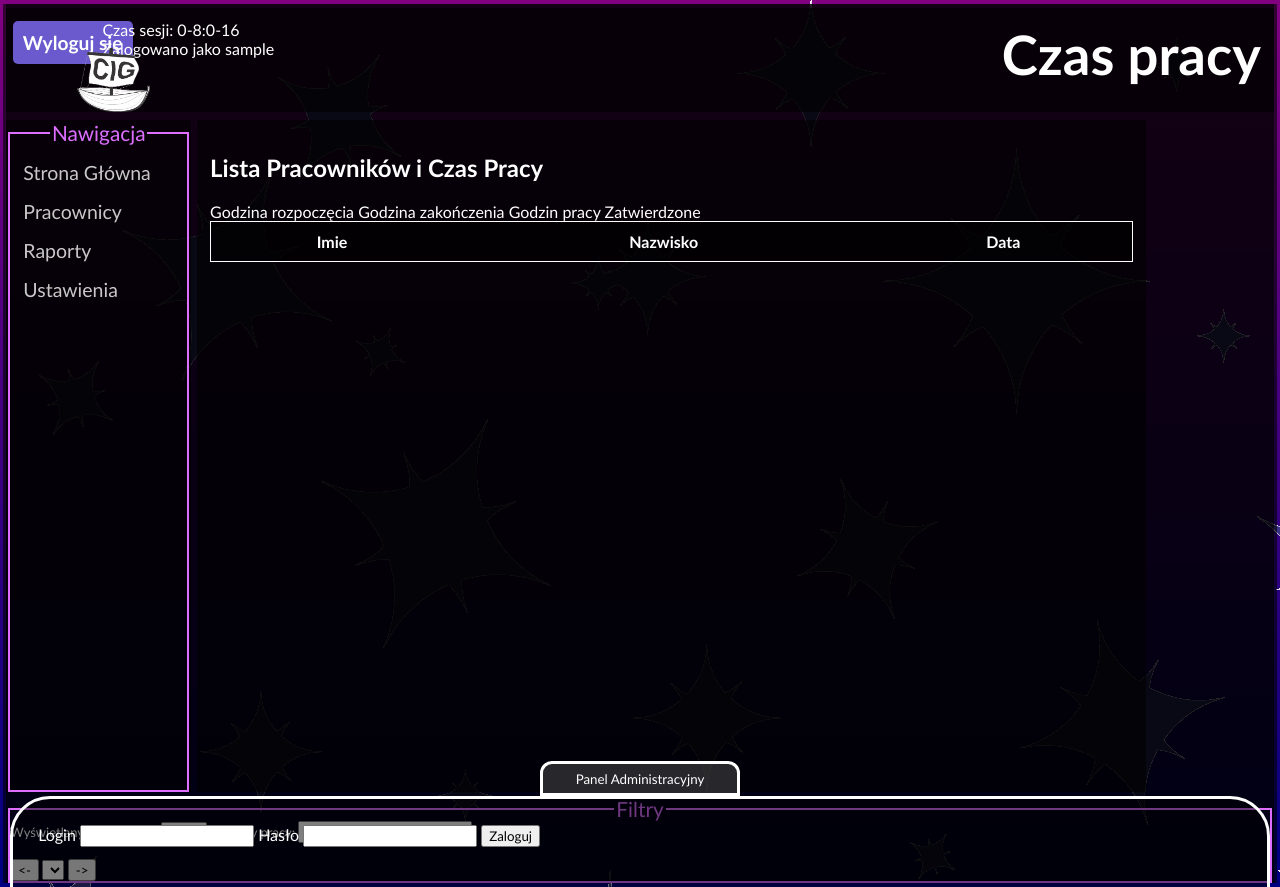
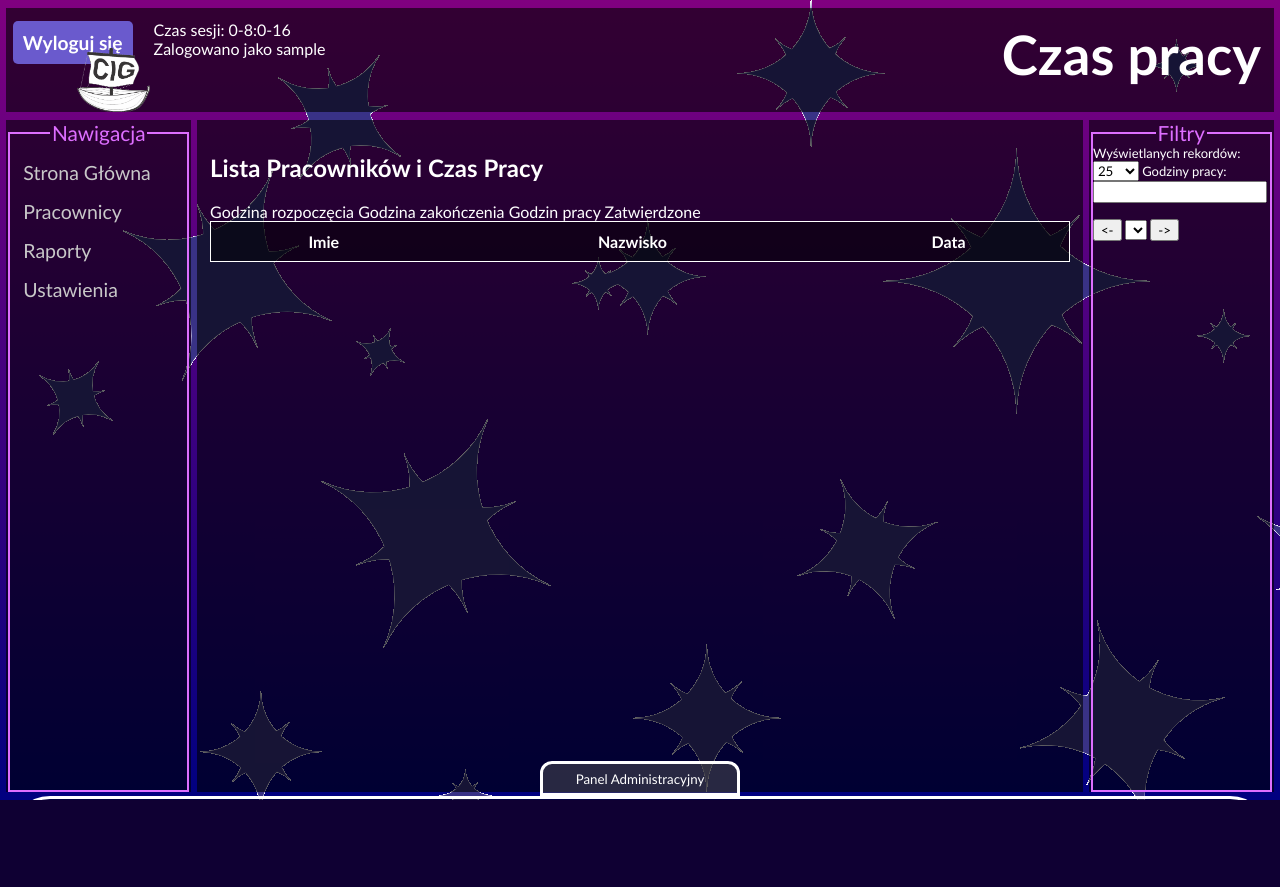
Before and after one commit to DoubtingFive/Czas-Pracy, a PHP site: page / in a window 1280 px wide. After the commit the page ends 800 px from the top, so only its background shows below. Run offline with PHP 8.4, Linux system fonts and the light colour scheme; the visitor is signed in with stand-in values (Sample User, id 1); data that the repository does not hold is empty.

Commit message:
Update styl.css

```diff
--- a/style/styl.css
+++ b/style/styl.css
@@ -48,7 +48,7 @@ div > fieldset {
 }
 #kontent {
     padding: 1%;
-    width: 74.5%;
+    width: 69.5%;
     height: 84vh;
     min-height: 84vh;
     float: left;
@@ -72,11 +72,11 @@ div > fieldset {
 }
 
 #kontent::-webkit-scrollbar-thumb:hover {
-    background-color: purple;
-    box-shadow: 0px 0px 5px 5px rgb(221, 110, 255);
+    background-color: rgba(221, 110, 255,0.5);
+    border: 2px solid rgb(221, 110, 255);
 }
-#ustawienia {
-    width: 9.5%;
+#filtry {
+    width: 14.5%;
     height: 84vh;
     float: left;
 }
@@ -96,14 +96,14 @@ div > fieldset {
 }
 .czas{
     position:absolute;
-    left:8%;
+    left:12%;
 }
 .circle {
     display: inline-block;
     width: 20px;
     height: 20px;
     border-radius: 50%;
-    border: 2px solid #333; /* Kolor obramowania */
+    border: 2px solid #333;
     margin-right: 10px;
 }
 .circle.filled{
```
